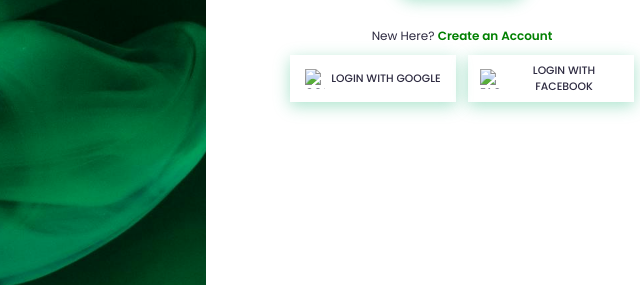
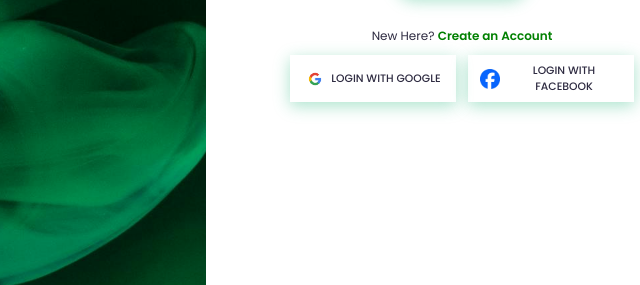
Before and after one commit to davidohayi/Kingsville-Homes, a plain HTML site: page login.html in a window 1280 px wide. Shown: the part 491-776 px from the top of the page, 562-1202 px from the left. Drawn offline with Linux system fonts and the light colour scheme.

Commit message:
Update social button images to use relative paths

```diff
--- a/login.html
+++ b/login.html
@@ -34,11 +34,11 @@
 
       <div class="social-buttons">
         <button class="social-btn" type="button" aria-label="Login with Google">
-           <img src="images/Google.png" alt="Google Logo" width="20" height="20">
+           <img src="Google.png" alt="Google Logo" width="20" height="20">
            <span><span class="extra-text">Login with</span> Google</span>
         </button>
         <button class="social-btn" type="button" aria-label="Login with Facebook">
-           <img src="images/Facebook.png" alt="Facebook Logo" width="20" height="20">
+           <img src="Facebook.png" alt="Facebook Logo" width="20" height="20">
            <span><span class="extra-text">Login with</span> Facebook</span>
         </button>
       </div>
```
